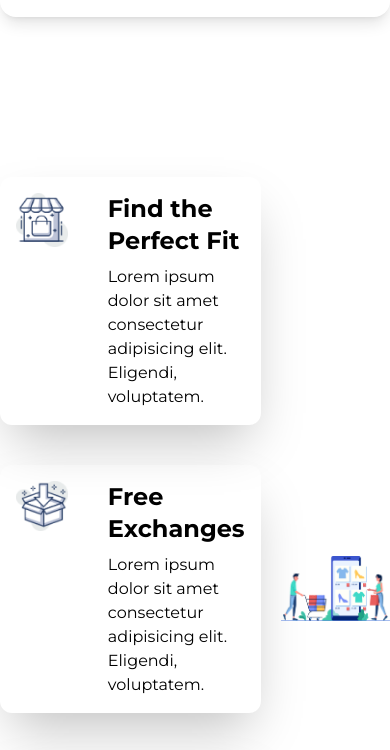
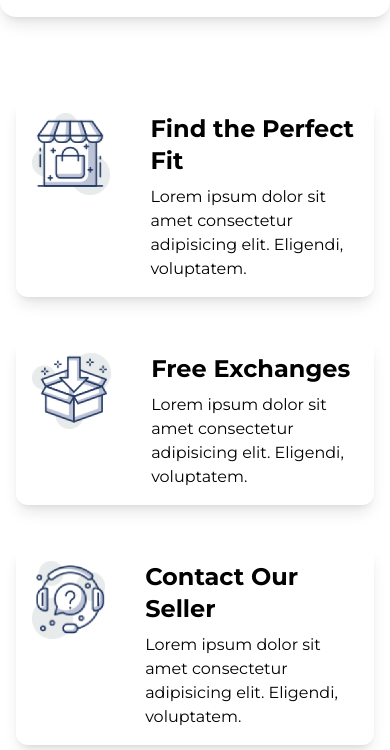
Before and after one commit to rakib4190/penguin-fashion, a plain HTML site: page index.html in a window 390 px wide. Shown: the part 4857-5607 px from the top of the page. Drawn offline with nearby package versions, Linux system fonts and the light colour scheme.

Commit message:
choose us section are responsive

```diff
--- a/index.html
+++ b/index.html
@@ -294,10 +294,10 @@
         </div>
       </section>
       <!-- choose us section start here -->
-      <section class="my-40">
-        <div class="flex items-center justify-center gap-5">
+      <section class="my-20 lg:my-40 md:my-30">
+        <div class="lg:flex items-center justify-center gap-10">
           <div class="grid grid-cols-1 gap-10">
-            <div class="rounded-xl shadow-2xl">
+            <div class="rounded-xl shadow-lg md:shadow-xl lg:shadow-xl mx-4 md:mx-2 lg:mx-0">
               <div class="flex gap-10 p-4">
                 <div>
                   <img src="./icons/house.png" alt="" />
@@ -308,7 +308,7 @@
                 </div>
               </div>
             </div>
-            <div class="rounded-xl shadow-2xl">
+            <div class="rounded-xl shadow-lg md:shadow-xl lg:shadow-xl mx-4 md:mx-2 lg:mx-0">
               <div class="flex gap-10 p-4">
                 <div>
                   <img src="./icons/box.png" alt="" />
@@ -319,7 +319,7 @@
                 </div>
               </div>
             </div>
-            <div class="rounded-xl shadow-2xl">
+            <div class="rounded-xl shadow-lg md:shadow-xl lg:shadow-xl mx-4 md:mx-2 lg:mx-0">
               <div class="flex gap-10 p-4">
                 <div>
                   <img src="./icons/question.png" alt="" />
@@ -331,7 +331,7 @@
               </div>
             </div>
           </div>
-          <div class="w-full">
+          <div class="w-full mx-5 my-5 lg:mx-0 lg:my-0">
             <img src="./images/shopping.png" alt="" />
           </div>
         </div>
```
